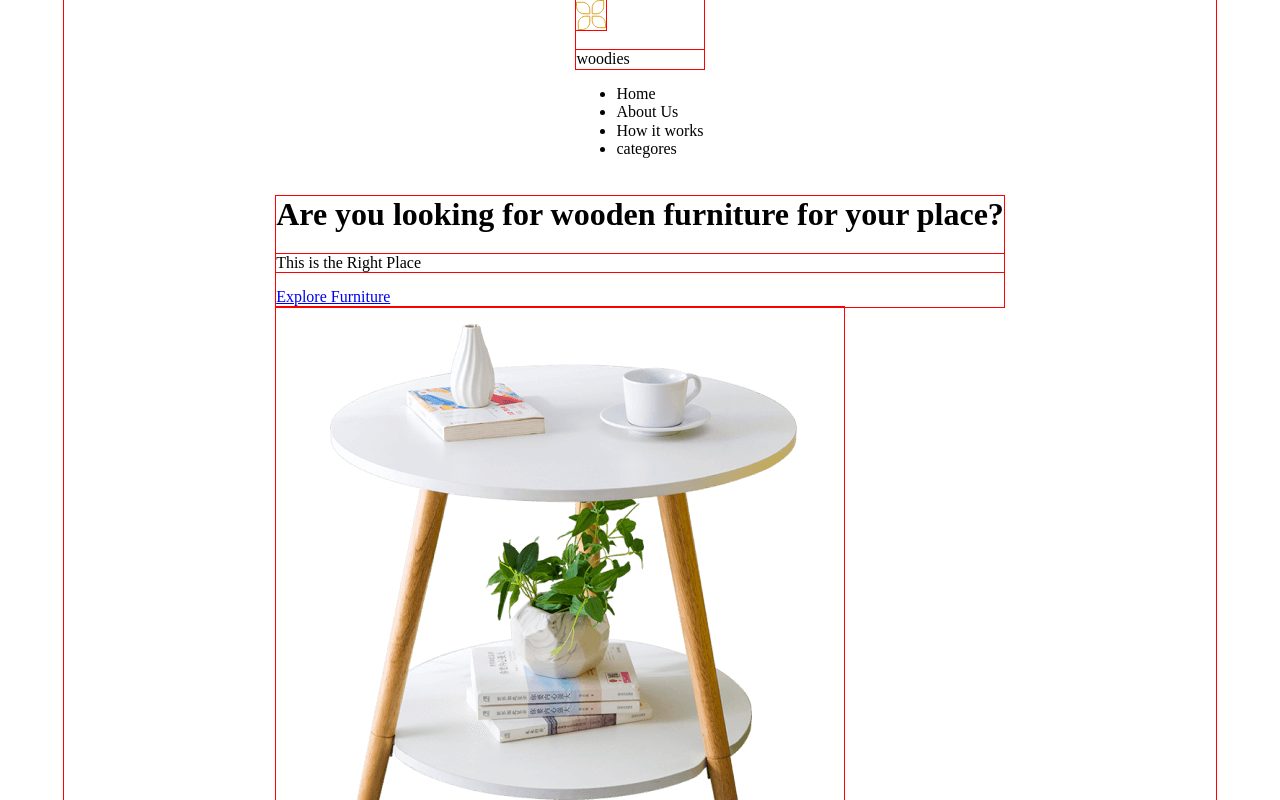
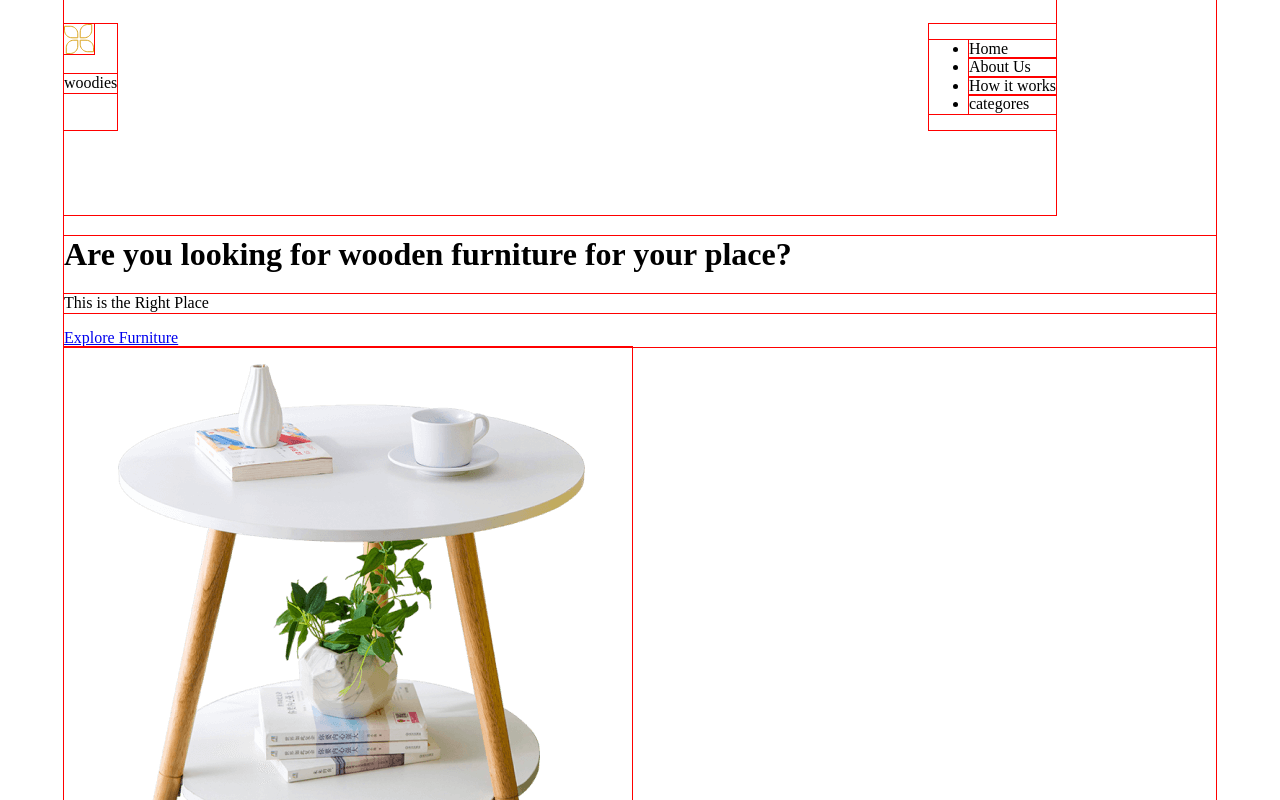
Before and after one commit to libbysereda/furniture-store-landingpage-template, a plain HTML site: page index.html in a window 1280 px wide. Shown: the top 800 px of the page. Drawn offline with Linux system fonts and the light colour scheme.

Commit message:
Added header

```diff
--- /dev/null
+++ b/blocks/header/header.css
@@ -0,0 +1,6 @@
+.header {
+  width: calc(100% - 2 * 80px);
+  padding: 24px 0 85px 0;
+  display: flex;
+  justify-content: space-between;
+}
--- a/blocks/page/page.css
+++ b/blocks/page/page.css
@@ -1,11 +1,8 @@
-div, body, p, img {
+div, body, p, img, header, nav, ul, li {
   outline: 1px solid red;
 }
 
 .page {
   max-width: 1152px;
   margin: auto;
-  display: flex;
-  flex-direction: column;
-  align-items: center;
 }
--- a/pages/index.css
+++ b/pages/index.css
@@ -2,3 +2,4 @@
 @import url(../vendor/fonts/Nunito/nunito.css);
 
 @import url(../blocks/page/page.css);
+@import url(../blocks/header/header.css);
```
